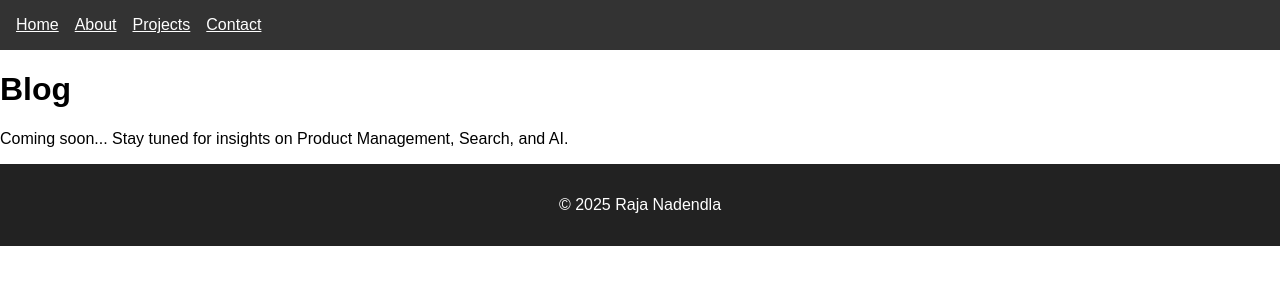
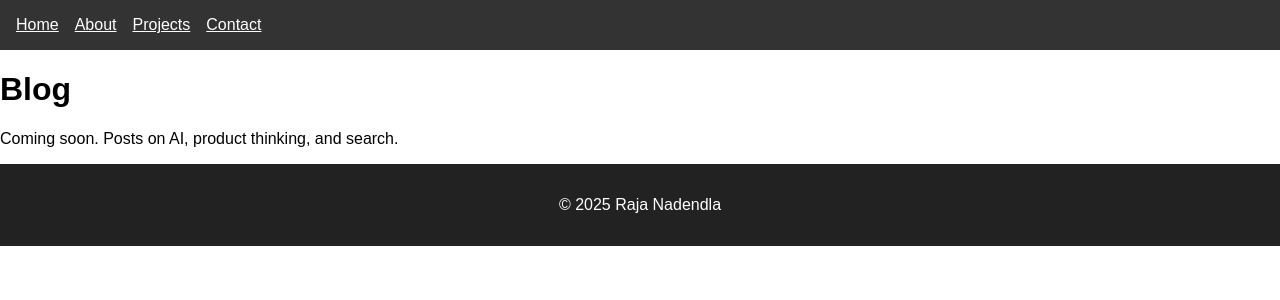
Before and after one commit to RajaNadendla/Portfolio, a Next.js app: page /blog in a window 1280 px wide. Shown: the top 300 px of the page. Built offline with nearby package versions, Linux system fonts and the light colour scheme.

Commit message:
Update blog.js

```diff
--- a/pages/blog.js
+++ b/pages/blog.js
@@ -1,12 +1,5 @@
-import Layout from '../components/Layout'
+import Layout from '../components/Layout';
 
 export default function Blog() {
-  return (
-    <Layout>
-      <div className="container">
-        <h1>Blog</h1>
-        <p>Coming soon... Stay tuned for insights on Product Management, Search, and AI.</p>
-      </div>
-    </Layout>
-  )
+  return <Layout><h1>Blog</h1><p>Coming soon. Posts on AI, product thinking, and search.</p></Layout>;
 }
```
